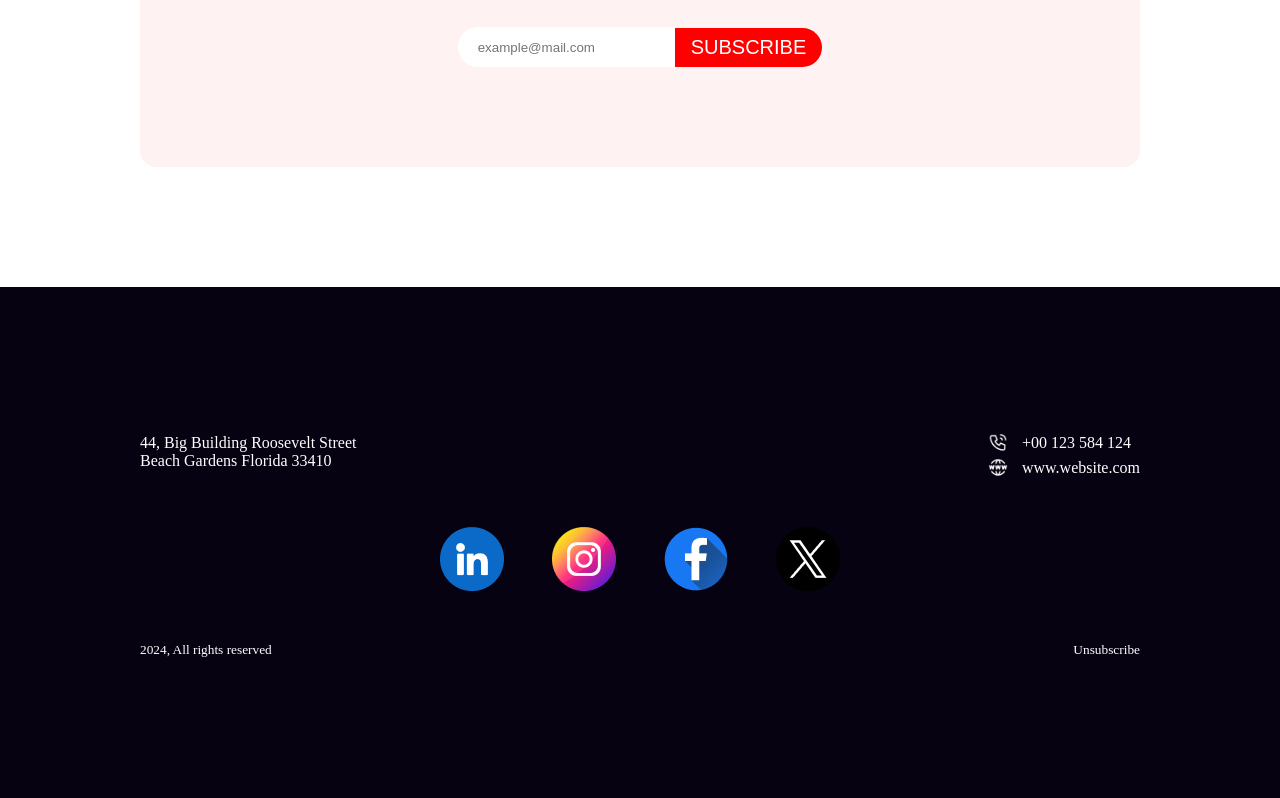
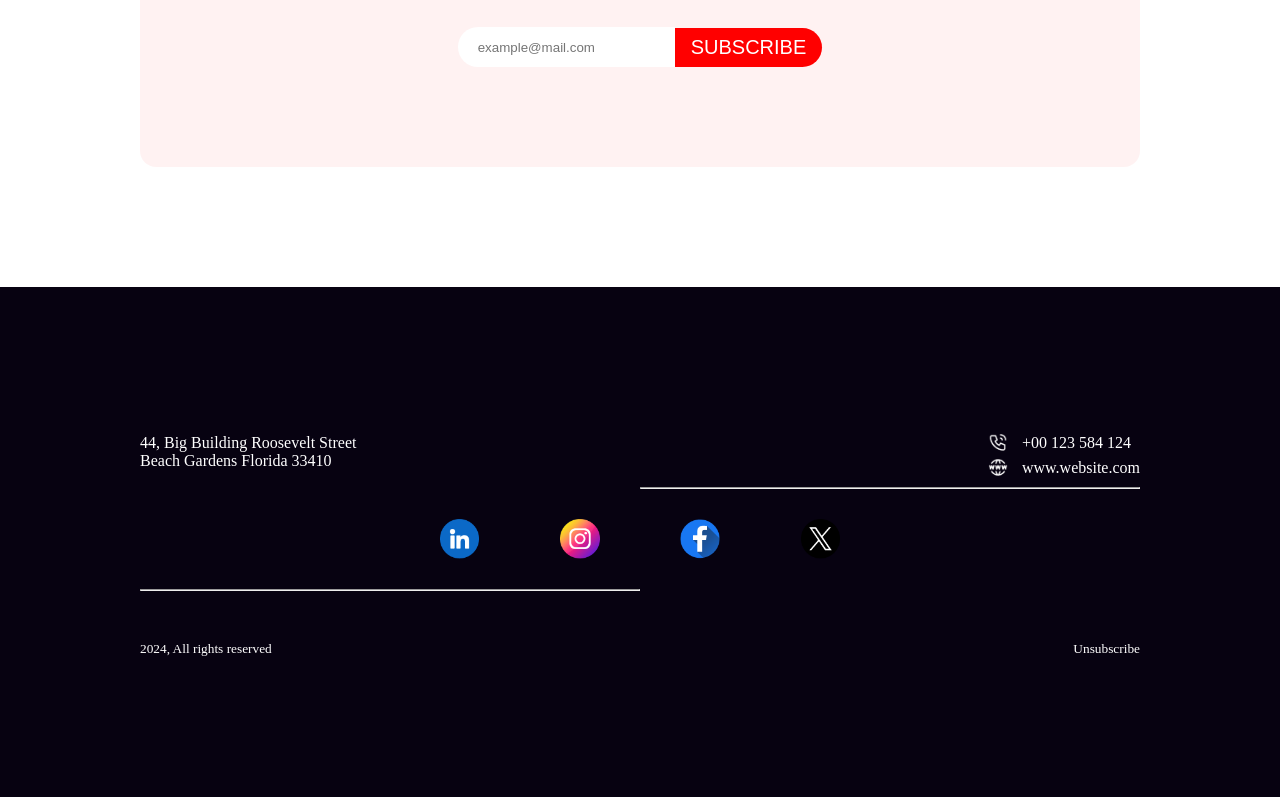
Before and after one commit to MUEID11/b9-assignment1, a plain HTML site: page index.html in a window 1280 px wide. Shown: the part 6043-6841 px from the top of the page. Drawn offline with Linux system fonts and the light colour scheme.

Commit message:
subbmited

```diff
--- a/index.html
+++ b/index.html
@@ -142,14 +142,17 @@
           <p><img src="./images/Website.png" alt=""> www.website.com</p>
           </div>
         </div>
+        <hr id="hr1">
         <div class="footer-images">
           <img src="./images/Linkedin.png" alt="">
           <img src="./images/Instagram.png" alt="">
           <img src="./images/Facebook.png" alt="">
           <img src="./images/Twitter.png" alt="">
         </div>
+        <hr id="hr2">
       </div>
       <div class="rights-unsub">
+
         <small>2024, All rights reserved</small>
         <small>Unsubscribe</small>
       </div>
--- a/style.css
+++ b/style.css
@@ -310,12 +310,16 @@ footer {
   transform: translate(0%, 25%);
 }
 .footer-images {
-  margin: 50px auto;
+  margin: 30px auto;
   max-width: 400px;
   display: flex;
   justify-content: space-between;
   align-items: center;
   cursor: pointer;
+}
+.footer-images img{
+  height: 40px;
+  width: auto;
 }
 .rights-unsub {
   color: var(--text-white);
@@ -324,3 +328,11 @@ footer {
   margin: 50px 0 auto 0;
   cursor: pointer;
 }
+hr{
+  color: white;
+  margin-top: 10px;
+  width: 50%;
+}
+#hr1{
+  margin-left: auto;
+}
```
